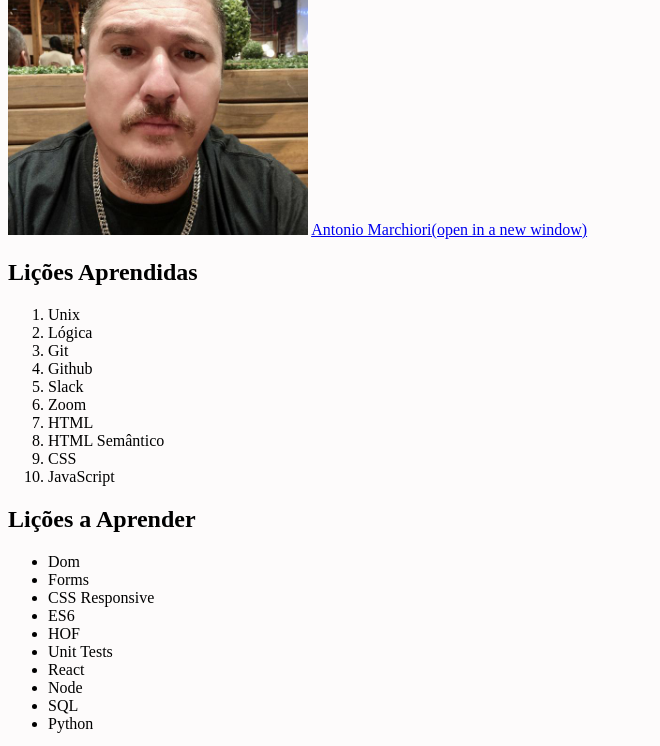
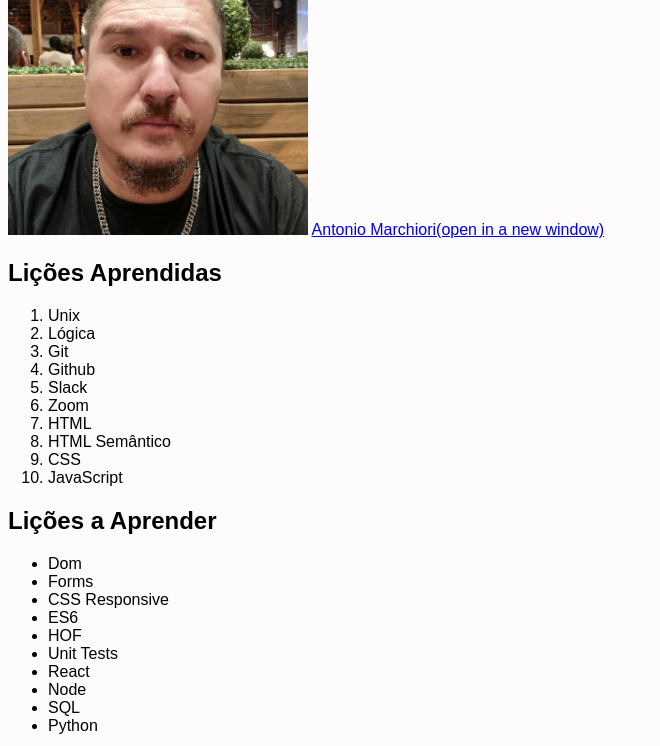
Before and after one commit to acmarchiori/Projeto, a website: page index.html in a window 1280 px wide. Shown: the part 73-819 px from the top of the page, without its empty margins (0-660 px from the left). Drawn offline with Linux system fonts and the light colour scheme.

Commit message:
Requisito 14

```diff
--- a/style.css
+++ b/style.css
@@ -1,5 +1,9 @@
 body {
   background-color: rgb(253, 251, 251);
+  font-family: Arial, Helvetica, sans-serif;
+  font-size: medium;
+  color: black;
+  line-height: normal;
 }
 
 #cabecalho {
```
